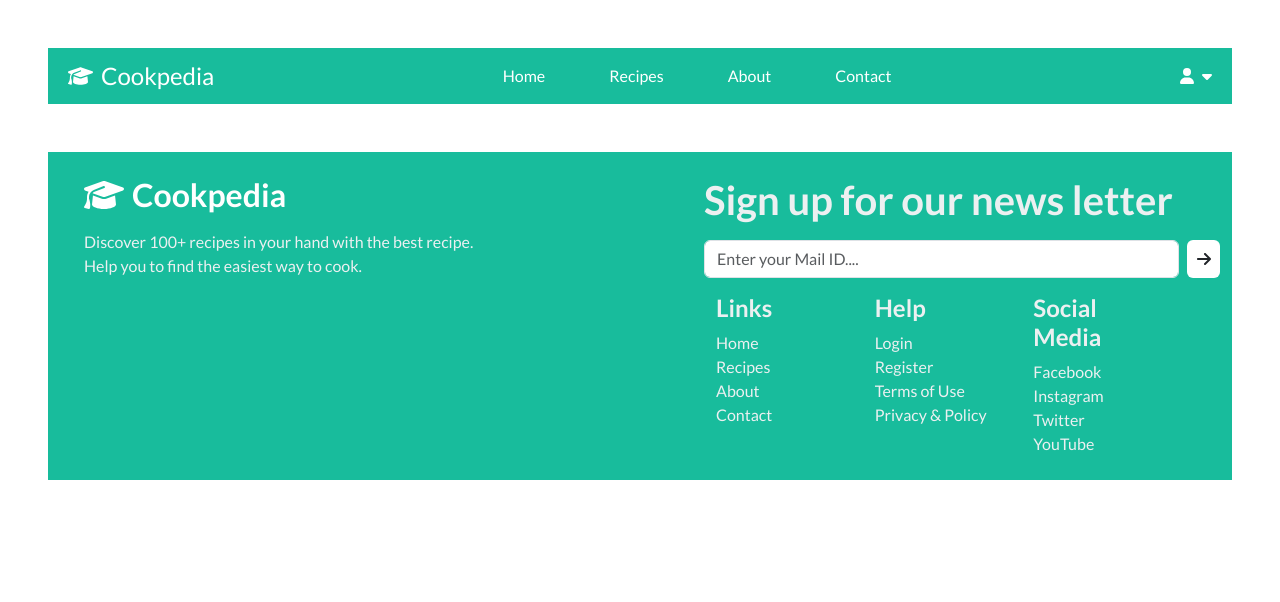
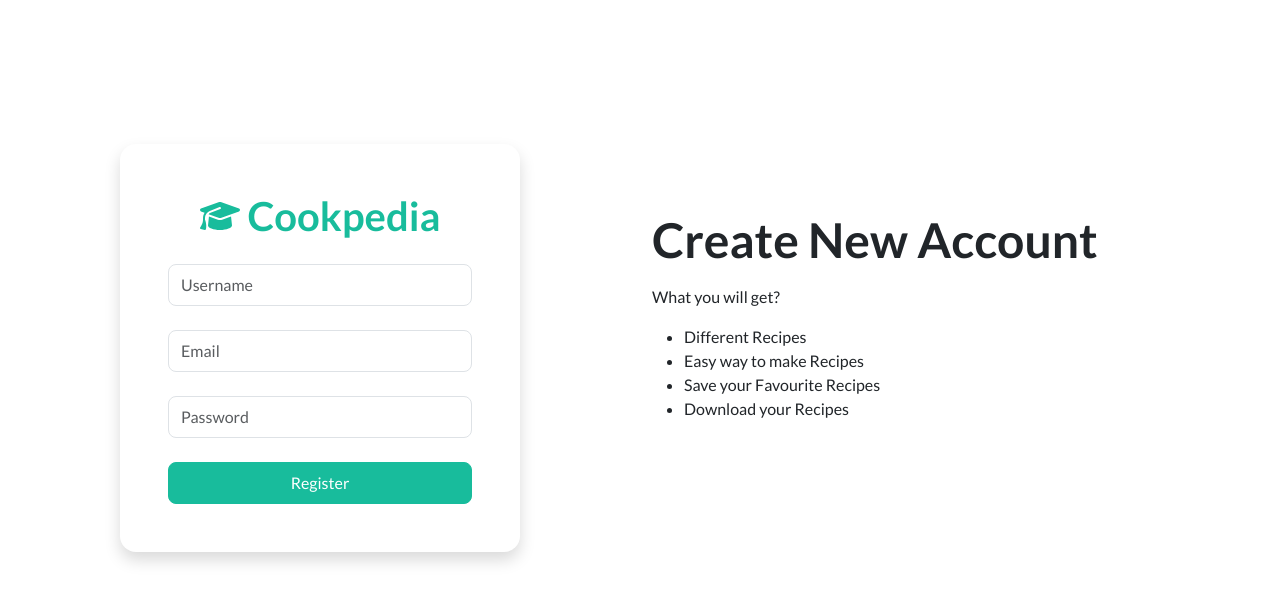
Before and after one commit to ASWINGNAIR/CookReact-Frontend, a React (Vite) app: page /register in a window 1280 px wide. Shown: the top 602 px of the page. Built offline with nearby package versions, Linux system fonts and the light colour scheme.

Commit message:
login,register,pnf page done 12-09-25

```diff
--- a/src/App.jsx
+++ b/src/App.jsx
@@ -2,26 +2,32 @@ import { Route, Routes } from 'react-router-dom'
 import './App.css'
 import LandingPage from './Pages/LandingPage'
 import AboutPage from './Pages/AboutPage'
-import Header from './Components/Header'
-import Footer from './Components/Footer'
+// import Header from './Components/Header'
+// import Footer from './Components/Footer'
 import ContactPage from './Pages/ContactPage'
 import RecipePage from './Pages/RecipePage'
+import LoginPage from './Pages/LoginPage'
+import RegisterPage from './Pages/RegisterPage'
+import PnfPage from './Pages/PnfPage'
 
 function App() {
 
   return (
     <>
 
-      <Header />
+      {/* <Header /> */}
 
       <Routes>
         <Route path='/' element={<LandingPage/>} />
         <Route path='/about' element={<AboutPage/>} />
         <Route path='/contact' element={<ContactPage/>} />
         <Route path='/recipe' element={<RecipePage/>} />
+        <Route path='/login' element={<LoginPage/>} />
+        <Route path='/register' element={<RegisterPage/>} />
+        <Route path='*' element={<PnfPage/>} />
       </Routes>
 
-      <Footer />
+      {/* <Footer /> */}
 
     </>
   )
--- a/src/Components/Header.jsx
+++ b/src/Components/Header.jsx
@@ -1,6 +1,7 @@
+import React from 'react'
 import { faGraduationCap , faUser , faCaretDown } from '@fortawesome/free-solid-svg-icons'
 import { FontAwesomeIcon } from '@fortawesome/react-fontawesome'
-import React from 'react'
+import Dropdown from 'react-bootstrap/Dropdown'
 
 
 function Header() {
@@ -36,10 +37,21 @@ function Header() {
 
               {/* User Icon with Dropdown Arrow */}
 
-              <div className="d-flex align-items-center">
-                <FontAwesomeIcon icon={faUser} className="text-white me-2" />
-                <FontAwesomeIcon icon={faCaretDown} className="text-white" />
-              </div>
+                  <Dropdown align="end">
+                    <Dropdown.Toggle
+                      variant="success"
+                      id="dropdown-basic"
+                      className="d-flex align-items-center border-0"
+                    >
+                      <FontAwesomeIcon icon={faUser} className="me-2" />
+                    </Dropdown.Toggle>
+
+                    <Dropdown.Menu>
+                      <Dropdown.Item href="/login">Login</Dropdown.Item>
+                      <Dropdown.Item href="/register">Register</Dropdown.Item>
+                    </Dropdown.Menu>
+                  </Dropdown>
+
             </div>
           </div>
         </div>
--- a/src/Pages/AboutPage.jsx
+++ b/src/Pages/AboutPage.jsx
@@ -1,9 +1,13 @@
 import React from 'react'
 import VegImg from '../assets/vegetable_Img.png'
 import ChefImg from '../assets/Chef_Img.png'
+import Header from '../Components/Header'
+import Footer from '../Components/Footer'
 
 function AboutPage() {
   return (
+    <>
+        <Header/>
         <div className='container-fluid'>
 
             {/* Welcome Note  */}
@@ -53,6 +57,8 @@ function AboutPage() {
             </div>
 
         </div>
+        <Footer/>
+    </>
   )
 }
 
--- a/src/Pages/ContactPage.jsx
+++ b/src/Pages/ContactPage.jsx
@@ -2,11 +2,14 @@ import { faArrowRight, faGraduationCap, faLocationCrosshairs, faPhone, faEnvelop
 import { faFacebook, faInstagram, faTwitter, faYoutube } from '@fortawesome/free-brands-svg-icons';
 import { FontAwesomeIcon } from '@fortawesome/react-fontawesome'
 import React from 'react'
-
+import Header from '../Components/Header';
+import Footer from '../Components/Footer';
 
 function ContactPage() {
   return (
     <>
+      <Header/>
+
       <div className='container-fluid'>
         <div className='row px-5'>
           <div className='w-100 bg-success mt-5'>
@@ -116,6 +119,8 @@ function ContactPage() {
 
       </div>
 
+      <Footer />
+
     </>
   )
 }
--- a/src/Pages/LandingPage.jsx
+++ b/src/Pages/LandingPage.jsx
@@ -2,6 +2,8 @@ import React from 'react'
 import Card from 'react-bootstrap/Card';
 import Marquee from 'react-fast-marquee';
 import MealImg from '../assets/Meal_Home_Img.png'
+import Header from '../Components/Header';
+import Footer from '../Components/Footer';
 
 function LandingPage() {
 
@@ -15,6 +17,8 @@ function LandingPage() {
 
   return (
     <>
+
+    <Header/>
 
       <div className='container-fluid '>
 
@@ -182,6 +186,8 @@ function LandingPage() {
 
       </div>
 
+      <Footer/>
+
     </>
   )
 }
--- /dev/null
+++ b/src/Pages/LoginPage.jsx
@@ -0,0 +1,42 @@
+import { faGraduationCap } from '@fortawesome/free-solid-svg-icons/faGraduationCap'
+import { FontAwesomeIcon } from '@fortawesome/react-fontawesome'
+import React from 'react'
+
+
+function LoginPage() {
+  return (
+    <>
+      <div className="container-fluid">
+        <div className="row justify-content-center">
+          <div className="col-md-6 col-lg-4">
+            <h1 className="text-center mt-5">Login</h1>
+            <p className="text-center mt-3">More than 100 plus Recipes from around the world</p>
+
+            <div className="bg-white shadow p-5 rounded-4 mt-4">
+              {/* Logo */}
+              <div className="d-flex justify-content-center align-items-center mb-4">
+                <FontAwesomeIcon icon={faGraduationCap} className="text-success" size="2x" />
+                <h2 className="text-success mb-0 ms-2 fw-bold">Cookpedia</h2>
+              </div>
+
+              {/* Form */}
+              <form>
+                <div className="mb-4">
+                  <input type="email" className="form-control rounded-3 py-2" placeholder="Email" />
+                </div>
+                <div className="mb-4">
+                  <input type="password" className="form-control rounded-3 py-2" placeholder="Password"/>
+                </div>
+                <div>
+                  <button type="submit" className="btn btn-success w-100 rounded-3 py-2">Login</button>
+                </div>
+              </form>
+            </div>
+          </div>
+        </div>
+      </div>
+    </>
+  )
+}
+
+export default LoginPage
--- /dev/null
+++ b/src/Pages/PnfPage.jsx
@@ -0,0 +1,26 @@
+import React from 'react'
+
+function PnfPage() {
+    return (
+        <>
+            <div className="container-fluid">
+                <div className="row">
+                    <div className="col-md-2"></div>
+                    <div className="col-md-8">
+                        <div className='d-flex justify-content-center'>
+                            <img src="https://cdnl.iconscout.com/lottie/premium/thumb/error-404-animation-gif-download-4699353.gif" alt="Page Not Found" />
+                        </div>
+                        <div>
+                            <h1 className='text-center fw-bolder'>Look like you're lost</h1>
+                            <h3 className='text-center mt-3 fw-lighter'>The page you are looking is unavailable </h3>
+                            <div className='d-flex justify-content-center'><a href='/'><button class="btn btn-success rounded mt-3">Go Home</button></a></div>
+                        </div>
+                    </div>
+                    <div className="col-md-2"></div>
+                </div>
+            </div>
+        </>
+    )
+}
+
+export default PnfPage
--- /dev/null
+++ b/src/Pages/RegisterPage.jsx
@@ -0,0 +1,72 @@
+import { faGraduationCap } from '@fortawesome/free-solid-svg-icons'
+import { FontAwesomeIcon } from '@fortawesome/react-fontawesome'
+import React from 'react'
+
+function RegisterPage() {
+  return (
+    <>
+
+      <div className="container-fluid">
+        <div className="row mt-5 align-items-center">
+
+          {/* Left Area */}
+          <div className="col-md-6 d-flex justify-content-center mt-5">
+            <div className="bg-white shadow p-5 rounded-4 mt-5" style={{ maxWidth: "400px", width: "100%" }}>
+
+              <div className="d-flex justify-content-center align-items-center mb-4">
+                <FontAwesomeIcon icon={faGraduationCap} className="text-success" size="2x" />
+                <h2 className="text-success mb-0 ms-2 fw-bold">Cookpedia</h2>
+              </div>
+
+              {/* Form */}
+              <form>
+                <div className="mb-4">
+                  <input
+                    type="text"
+                    className="form-control rounded-3 py-2"
+                    placeholder="Username"
+                  />
+                </div>
+                <div className="mb-4">
+                  <input
+                    type="email"
+                    className="form-control rounded-3 py-2"
+                    placeholder="Email"
+                  />
+                </div>
+                <div className="mb-4">
+                  <input
+                    type="password"
+                    className="form-control rounded-3 py-2"
+                    placeholder="Password"
+                  />
+                </div>
+                <div>
+                  <button type="submit" className="btn btn-success w-100 rounded-3 py-2">
+                    Register
+                  </button>
+                </div>
+              </form>
+            </div>
+          </div>
+
+          {/* Right Area */}
+          <div className="col-md-6 mt-5">
+            <div>
+              <h1 className="fw-bolder">Create New Account</h1>
+              <p className="mt-3">What you will get?</p>
+              <ul className="mt-3">
+                <li>Different Recipes</li>
+                <li>Easy way to make Recipes</li>
+                <li>Save your Favourite Recipes</li>
+                <li>Download your Recipes</li>
+              </ul>
+            </div>
+          </div>
+        </div>
+      </div>
+    </>
+  )
+}
+
+export default RegisterPage
```
Also changed, not shown: src/Pages/RecipePage.jsx (+7 -1 lines). Lines whose indentation alone changed are shown as unchanged.
